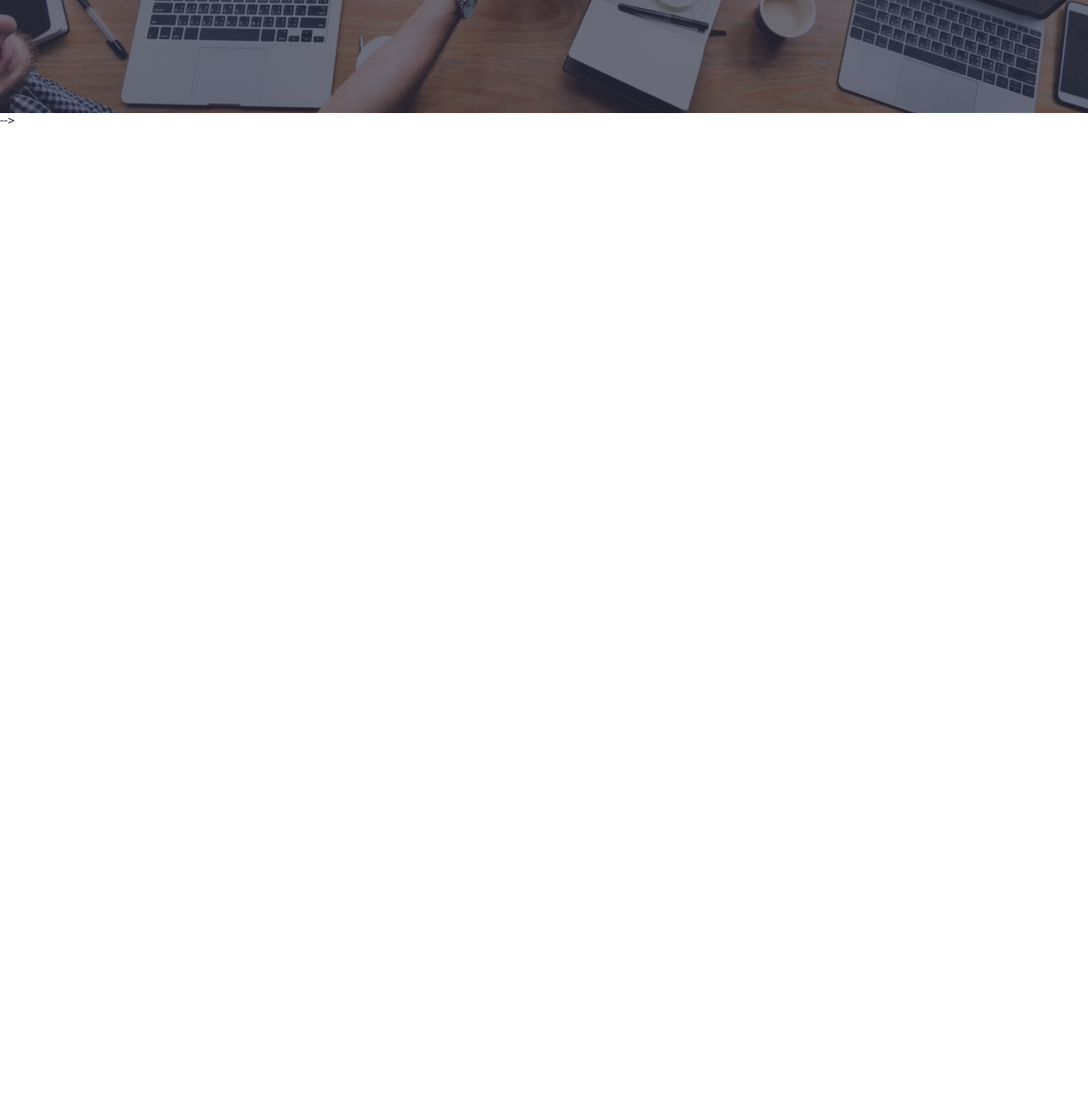
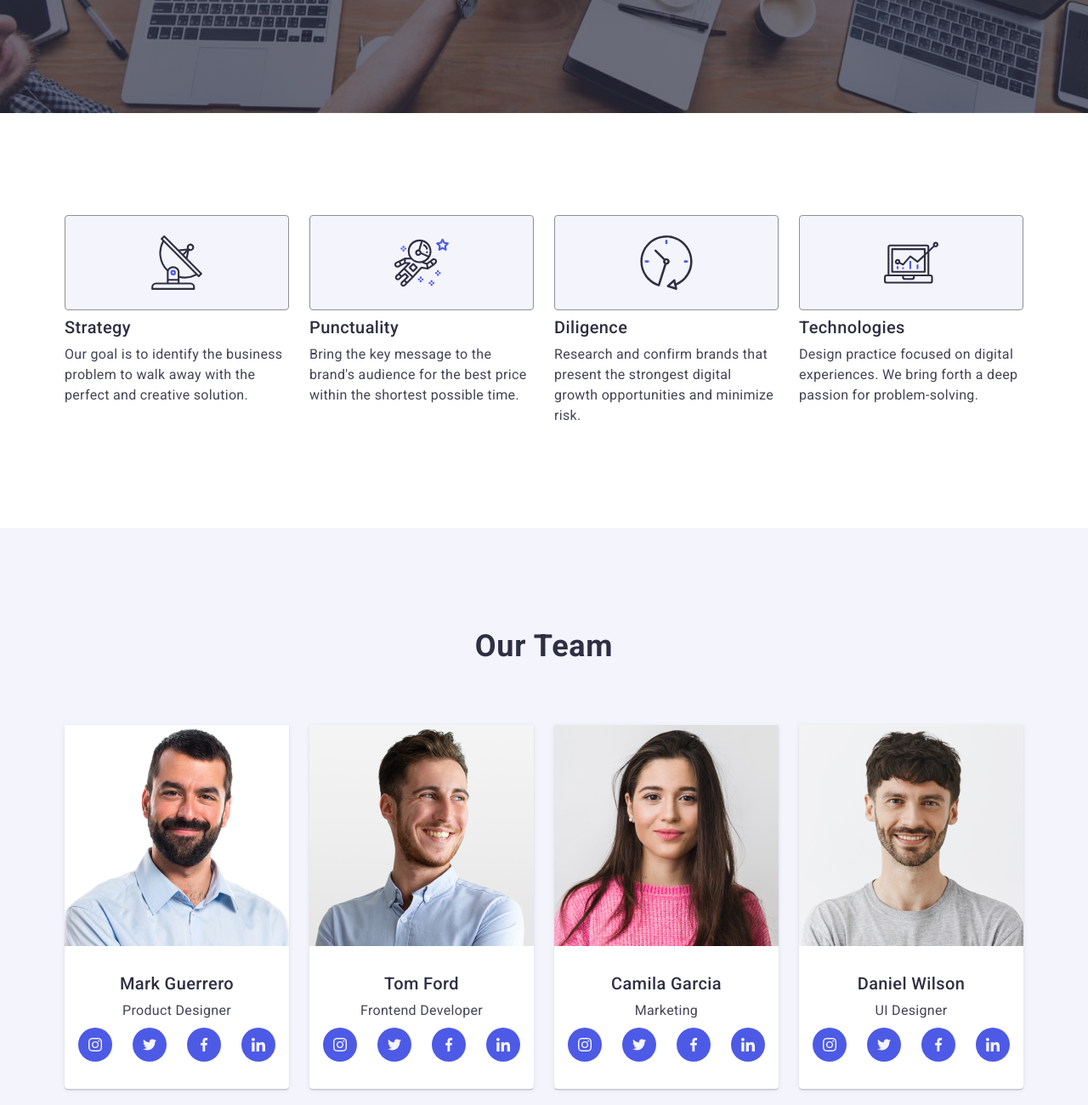
Before and after one commit to anyalenzy/goit-markup-hw-06, a plain HTML site: page index.html in a window 1280 px wide. Shown: the part 540-1840 px from the top of the page at 85% size. Before the commit the page ends 800 px from the top, so only its background shows below. Drawn offline with nearby package versions, Linux system fonts and the light colour scheme; files whose address does not match are found by name.

Commit message:
Addapt section 2-4

```diff
--- a/css/styles.css
+++ b/css/styles.css
@@ -19,6 +19,7 @@ h6 {
 }
 img {
   display: block;
+  width: 100%;
 }
 button {
   font-family: inherit;
@@ -325,6 +326,98 @@ body {
   }
 }
 
+.section-features-list {
+}
+
+@media screen and (min-width: 768px) {
+  .section-features-list {
+    display: flex;
+    gap: 72px 24px;
+    flex-wrap: wrap;
+    text-align: left;
+  }
+}
+@media screen and (min-width: 1158px) {
+  .section-features-list {
+    gap: 24px;
+  }
+}
+.section-features-item:not(:last-child) {
+  margin-bottom: 72px;
+}
+@media screen and (min-width: 768px) {
+  .section-features-item:not(:last-child) {
+    margin-bottom: 0;
+  }
+}
+@media screen and (min-width: 768px) {
+  .section-features-item {
+    width: calc((100% - 24px) / 2);
+  }
+}
+@media screen and (min-width: 1158px) {
+  .section-features-item {
+    flex-basis: 264px;
+  }
+}
+
+.icon-future-container {
+  display: none;
+}
+
+@media screen and (min-width: 1158px) {
+  .icon-future-container {
+    display: flex;
+    justify-content: center;
+    align-items: center;
+    height: 112px;
+    border-radius: 4px;
+    border: 1px solid var(--LIGHT-SLATE, #8e8f99);
+    background: var(--CLOUD, #f4f4fd);
+    margin-bottom: 8px;
+  }
+}
+
+.section-title-little {
+  margin-bottom: 8px;
+  color: var(--NAVY-BLUE, #2e2f42);
+  font-size: 36px;
+  font-style: normal;
+  font-weight: 700;
+  line-height: 1.11;
+  letter-spacing: 0.02em;
+  text-transform: capitalize;
+  text-align: center;
+}
+@media screen and (min-width: 768px) {
+  .section-title-little {
+    text-align: left;
+  }
+}
+@media screen and (min-width: 1158px) {
+  .section-title-little {
+    font-size: 20px;
+    font-weight: 500;
+    line-height: 1.2;
+  }
+}
+.section-text {
+  font-size: 16px;
+  line-height: 1.5;
+  letter-spacing: 0.02em;
+  font-family: Roboto;
+  font-style: normal;
+  font-weight: 500;
+}
+@media screen and (min-width: 1158px) {
+  .section-text {
+    font-weight: 400;
+  }
+}
+
+.section-team {
+  background-color: #f4f4fd;
+}
 .section-title {
   margin-bottom: 72px;
   color: var(--NAVY-BLUE, #2e2f42);
@@ -335,46 +428,39 @@ body {
   letter-spacing: 0.02em;
   text-transform: capitalize;
 }
-
-.section-features-list {
-  display: flex;
-  gap: 24px;
-}
-.section-features-item {
-  flex-basis: 264px;
-}
-.icon-future-container {
-  display: flex;
-  justify-content: center;
-  align-items: center;
-  height: 112px;
-  border-radius: 4px;
-  border: 1px solid var(--LIGHT-SLATE, #8e8f99);
-  background: var(--CLOUD, #f4f4fd);
-  margin-bottom: 8px;
+.section-team-list {
 }
 
-.section-title-little {
-  margin-bottom: 8px;
-  color: var(--NAVY-BLUE, #2e2f42);
-  font-size: 20px;
-  font-weight: 500;
-  line-height: 1.2;
-  letter-spacing: 0.02em;
-}
-.section-text {
-  font-size: 16px;
-  line-height: 1.5;
-  letter-spacing: 0.02em;
-}
-.section-team {
-  background-color: #f4f4fd;
-}
+@media screen and (min-width: 768px) {
   .section-team-list {
     display: flex;
-  gap: 24px;
+    gap: 64px 24px;
+    flex-wrap: wrap;
     justify-content: center;
   }
+}
+
+@media screen and (min-width: 1158px) {
+}
+.section-team-item {
+  border-radius: 0px 0px 4px 4px;
+  background-color: #ffffff;
+  box-shadow: 0px 2px 1px 0px rgba(46, 47, 66, 0.08),
+    0px 1px 1px 0px rgba(46, 47, 66, 0.16),
+    0px 1px 6px 0px rgba(46, 47, 66, 0.08);
+  margin-bottom: 72px;
+}
+.section-team-item:last-child {
+  margin-bottom: 0;
+}
+
+@media screen and (min-width: 768px) {
+  .section-team-item {
+    margin-bottom: 0;
+    width: calc((100% - 24px) / 2);
+  }
+}
+@media screen and (min-width: 1158px) {
   .section-team-item {
     width: calc((100% - 72px) / 4);
     border-radius: 0px 0px 4px 4px;
@@ -383,6 +469,8 @@ body {
       0px 1px 1px 0px rgba(46, 47, 66, 0.16),
       0px 1px 6px 0px rgba(46, 47, 66, 0.08);
   }
+}
+
 .team-cart-down {
   padding: 32px 0;
 }
@@ -424,17 +512,43 @@ body {
 }
 
 .section-portfolio-list {
+  transition: box-shadow 250ms cubic-bezier(0.4, 0, 0.2, 1);
+}
+@media screen and (min-width: 768px) {
+  .section-portfolio-list {
+    display: flex;
+    flex-wrap: wrap;
+    gap: 72px 24px;
+    transition: box-shadow 250ms cubic-bezier(0.4, 0, 0.2, 1);
+  }
+}
+@media screen and (min-width: 1158px) {
+  .section-portfolio-list {
     display: flex;
     flex-wrap: wrap;
     gap: 48px 24px;
     transition: box-shadow 250ms cubic-bezier(0.4, 0, 0.2, 1);
   }
-
+}
 .section-portfolio-item {
-  width: calc((100% - 48px) / 3);
   display: flex;
   flex-direction: column;
   transition: box-shadow 250ms cubic-bezier(0.4, 0, 0.2, 1);
+  margin-bottom: 48px;
+}
+.section-portfolio-item:last-child {
+  margin-bottom: 0;
+}
+@media screen and (min-width: 768px) {
+  .section-portfolio-item {
+    margin-bottom: 0;
+    width: calc((100% - 24px) / 2);
+  }
+}
+@media screen and (min-width: 1158px) {
+  .section-portfolio-item {
+    width: calc((100% - 48px) / 3);
+  }
 }
 .section-portfolio-item:hover,
 .section-portfolio-item:focus {
@@ -447,6 +561,9 @@ body {
   padding: 32px 16px 32px 16px;
   border: 1px solid var(--CORNFLOWER, #e7e9fc);
   border-top: none;
+}
+.portfolio-cart-down .section-title-little {
+  text-align: left;
 }
 .portfolio-cart-top {
   position: relative;
--- a/index.html
+++ b/index.html
@@ -139,7 +139,7 @@
           </button>
         </div>
       </section>
-      <!-- <section class="section">
+      <section class="section">
         <div class="container">
           <h2 class="visually-hidden">Features</h2>
           <ul class="section-features-list">
@@ -193,8 +193,8 @@
             </li>
           </ul>
         </div>
-      </section> -->
-      <!-- <section class="section section-team">
+      </section>
+      <section class="section section-team">
         <div class="container">
           <h2 class="section-title">Our Team</h2>
           <ul class="section-team-list">
@@ -502,7 +502,7 @@
             </li>
           </ul>
         </div>
-      </section> -->
+      </section>
     </main>
     <!-- <footer class="footer">
       <div class="container footer-container">
```
Lines whose indentation alone changed are shown as unchanged.
